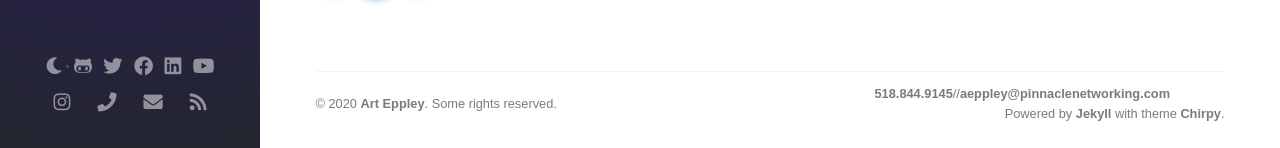
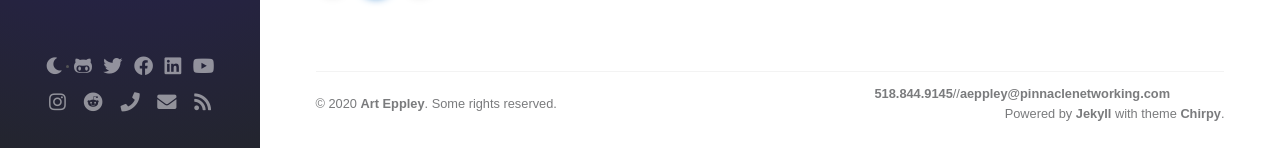
Before and after one commit to Pinnaclenetworking/pinnaclenetworking.github.io, a Jekyll site: the page built from index.html, in a window 1280 px wide and 990 px high. Shown: the part 839-987 px from the top of the window. Built offline with Jekyll 4.4.1, drawn with Linux system fonts in a browser that asks for light colours; nearby versions of some CDN libraries; some web fonts are replaced; the list of posts is cut into pages by our own code; comment, search, counter and statistics services are not loaded.

Commit message:
Update sidebar.html

```diff
--- a/_includes/sidebar.html
+++ b/_includes/sidebar.html
@@ -84,6 +84,9 @@
   <a href="https://instagram.com/{{ site.instagram.username }}" target="_blank">
     <i class="fab fa-instagram"></i>
   </a>
+  <a href="https://reddit.com/{{ site.reddit.username }}" target="_blank">
+    <i class="fab fa-reddit"></i>
+  </a>
   <a href="tel:5188449145"><i class="fas fa-phone"></i></a>
   {% assign email = site.social.email | split: '@' %}
   <a href="javascript:window.open('mailto:' + ['{{ email[0] }}','{{ email[1] }}'].join('@'))">
```
